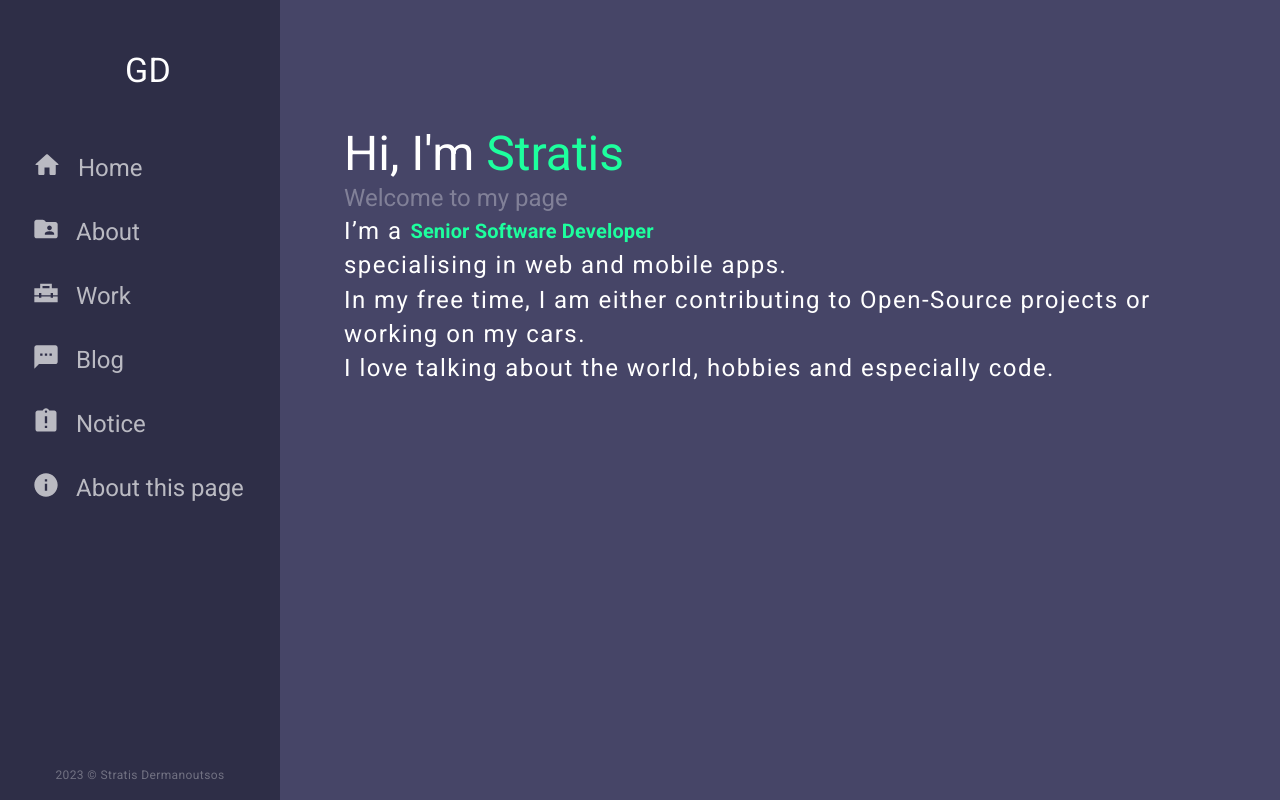
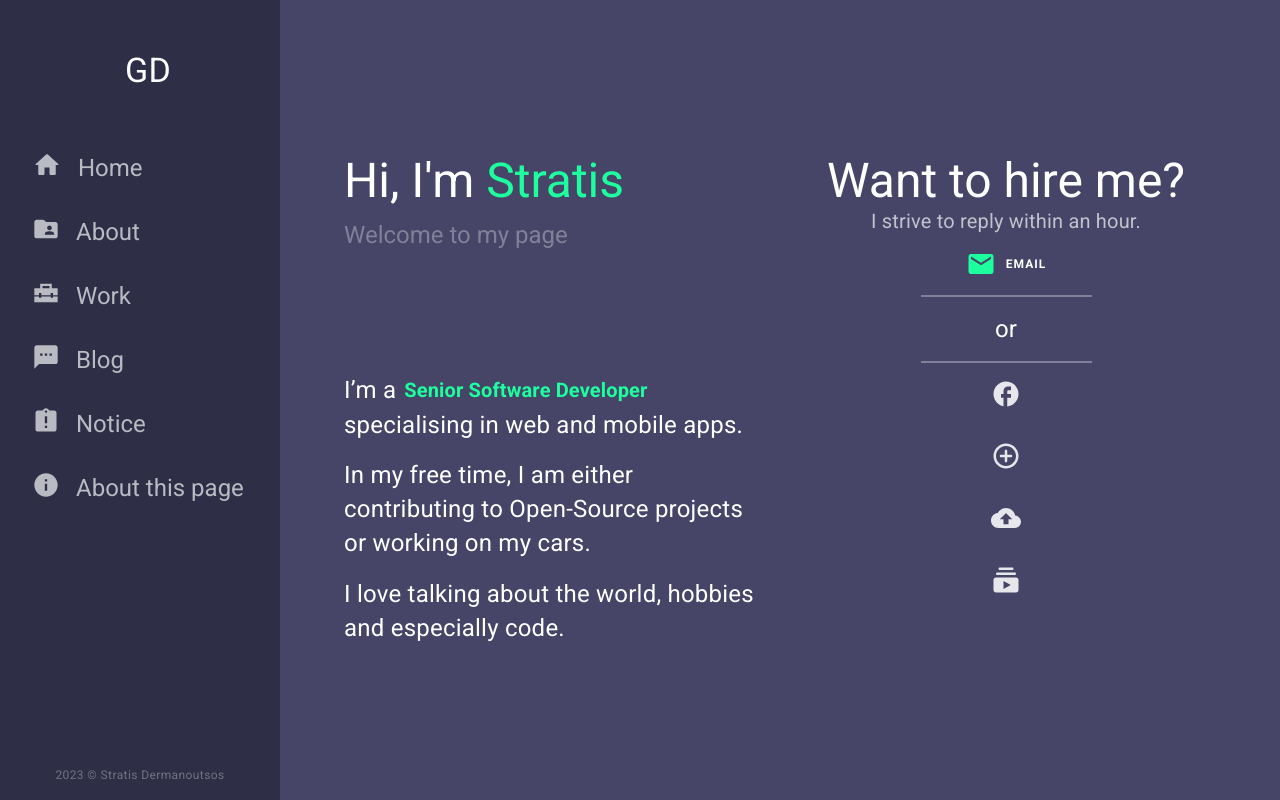
Before and after one commit to Mdjuealhossain/PersonalProject, a Next.js app: page /about in a window 1280 px wide. Built offline with nearby package versions, Linux system fonts and the light colour scheme.

Commit message:
fix:home

```diff
--- a/src/app/[locale]/page.tsx
+++ b/src/app/[locale]/page.tsx
@@ -11,10 +11,18 @@ import Colum from "src/widgets/HomeComponents/colum1";
 
 export default function Home() {
   return (
-    <Box p="5px 64px 32px 64px" flexDirection="row" display="flex">
+    <Box
+      py={4}
+      px={8}
+      flexDirection="row"
+      display="flex"
+      justifyContent="center"
+      alignItems="flex-start"
+      gap={2}
+    >
       <Colum />
 
-      {/* <Colum2 /> */}
+      <Colum2 />
     </Box>
   );
 }
--- a/src/theme/typography.ts
+++ b/src/theme/typography.ts
@@ -92,7 +92,7 @@ export default {
     ...roboto.style,
     fontWeight: 400,
     fontSize: "24px",
-    letterSpacing: "0.06071em",
+    letterSpacing: "0.00938em",
   },
   button: {
     ...roboto.style,
--- a/src/widgets/HomeComponents/colum1/index.tsx
+++ b/src/widgets/HomeComponents/colum1/index.tsx
@@ -3,13 +3,14 @@ import React from "react";
 
 const Colum = () => {
   return (
-    <Stack
+    <Grid
+      container
       sx={{ py: 15, pr: 2 }}
-      justifyContent="end"
-      direction="column"
+      justifyContent="space-between"
       height="100%"
+      flex=" 1 0 0"
     >
-      <Stack flexDirection="column">
+      <Stack flexDirection="column" pb={3.6} gap={1.25} alignItems="flex-start">
         <Box>
           <Typography variant="h3" display="inline">
             Hi, I'm{" "}
@@ -32,7 +33,13 @@ const Colum = () => {
         </Typography>
       </Stack>
 
-      <Stack>
+      <Stack
+        flexDirection="column"
+        justifyContent="center"
+        alignItems="flex-start"
+        gap={2}
+        height="100%"
+      >
         <Stack flexDirection="column">
           <Stack flexDirection="row" alignItems="center">
             <Typography sx={{ display: "inline-block", pr: 1 }} variant="body2">
@@ -65,7 +72,7 @@ const Colum = () => {
           </Typography>
         </Stack>
       </Stack>
-    </Stack>
+    </Grid>
 
     // <---iughuh----
     // <Grid container>
--- a/src/widgets/HomeComponents/colum2/index.tsx
+++ b/src/widgets/HomeComponents/colum2/index.tsx
@@ -10,6 +10,7 @@ const Colum2 = () => {
   return (
     <Stack
       sx={{ py: 15 }}
+      display="flex"
       justifyContent="space-between"
       alignItems="center"
       flexDirection="column"
```
